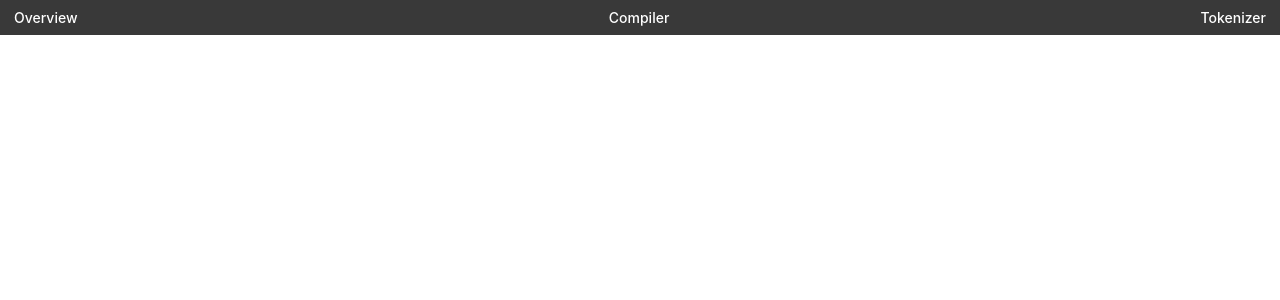
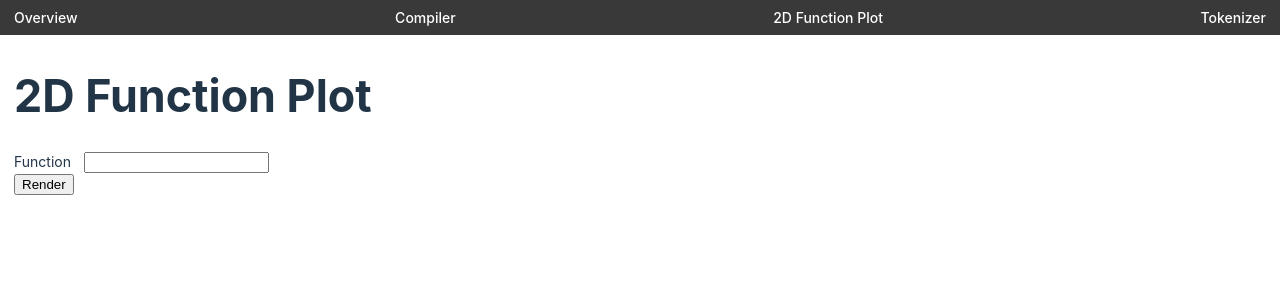
Before and after one commit to ketiboldiais/woven, a React (Vite) app: page /function-plot-2d in a window 1280 px wide. Shown: the top 300 px of the page. Built offline with nearby package versions, Linux system fonts and the light colour scheme.

Commit message:
create 2d function plot page

```diff
--- a/src/App.css
+++ b/src/App.css
@@ -21,3 +21,8 @@ nav a {
   color: white;
   padding: 0.5em;
 }
+
+
+.text-input input {
+  margin: 0 1em;
+}
--- a/src/App.tsx
+++ b/src/App.tsx
@@ -2,6 +2,7 @@ import './App.css';
 import Overview from './pages/overview.mdx';
 import Compiler from './pages/compiler.mdx';
 import Tokenizer from './pages/tokenizer.mdx';
+import FunctionPlot2D from './pages/function-plot-2d.mdx';
 import { BrowserRouter, Link, Route, Routes } from 'react-router-dom';
 
 type LinkObject = {
@@ -16,6 +17,7 @@ type LinkObject = {
 const links: LinkObject[] = [
   { text: 'Overview', path: '/', page: <Overview /> },
   { text: 'Compiler', path: '/compiler', page: <Compiler /> },
+  { text: '2D Function Plot', path: '/function-plot-2d', page: <FunctionPlot2D /> },
   { text: 'Tokenizer', path: '/tokenizer', page: <Tokenizer /> },
 ];
 
@@ -34,10 +36,10 @@ const Nav = () => (
 function App() {
   return (
     <BrowserRouter>
-      <Nav/>
+      <Nav />
       <main>
         <Routes>
-          <Route path={'/'} element={<Overview/>} />
+          <Route path={'/'} element={<Overview />} />
           {links.map((link) => (
             <Route path={link.path} key={link.path} element={link.page} />
           ))}
--- /dev/null
+++ b/src/components/FPlot2D.tsx
@@ -0,0 +1,20 @@
+import { useState } from 'react';
+import { FPlot2D } from './Graphics';
+import { TextInput } from './TextInput';
+
+export const FunctionPlotter = () => {
+  const [f, setF] = useState('');
+  const [plot, setPlot] = useState(false);
+  const render = () => setPlot(true);
+  return (
+    <div>
+      <TextInput
+				label={'Function'}
+				value={f}
+				onChange={(e) => setF(e.target.value)}
+			/>
+      <button onClick={() => render()}>Render</button>
+      {plot && f && <FPlot2D fn={f} />}
+    </div>
+  );
+};
--- /dev/null
+++ b/src/components/Graphics.tsx
@@ -0,0 +1,107 @@
+import {
+  RenderablePath,
+  RenderableGroup,
+  isPath,
+  isGroup,
+  isText,
+  RenderableText,
+  tuple,
+  coord,
+  line2D,
+  group,
+  plot2D,
+  text,
+  grid2D,
+  circle,
+  svg,
+} from '../lib/main';
+
+const Path = ({ of }: { of: RenderablePath }) => (
+  <path
+    d={of.toString()}
+    stroke={of.$stroke}
+    strokeWidth={of.$strokeWidth}
+    fill={of.$fill}
+    fillOpacity={of.$fillOpacity}
+    strokeDasharray={of.$strokeDashArray}
+  />
+);
+
+const Group = ({ of }: { of: RenderableGroup }) => (
+  <g
+    stroke={of.$stroke}
+    strokeWidth={of.$strokeWidth}
+    fill={of.$fill}
+    fillOpacity={of.$fillOpacity}
+    strokeDasharray={of.$strokeDashArray}
+  >
+    {of.$children.map((c, i) => {
+      if (isPath(c)) {
+        return <Path of={c} key={`path-${i}`} />;
+      } else if (isGroup(c)) {
+        return <Group of={c} key={`group-${i}`} />;
+      } else if (isText(c)) {
+        return <Text of={c} key={`text-${i}`} />;
+      }
+      {
+        return <></>;
+      }
+    })}
+  </g>
+);
+
+const Text = ({ of }: { of: RenderableText }) => (
+  <text
+    x={of.$position.x}
+    y={of.$position.y}
+    fontSize={of.$fontSize}
+    fontFamily={of.$fontFamily}
+    fill={of.$fill}
+    textDecoration={of.$textDecoration}
+    textAnchor={of.$textAnchor}
+  >
+    {of.$text}
+  </text>
+);
+
+export const FPlot2D = ({ fn }: {
+  /**
+   * The function to plot.
+   * This is a string of the form `f(x) = E`,
+   * where `f` is the name of the function, `x`
+   * is the variable, and `E` is expression
+   * corresponding to the rule of assignment.
+   */
+  fn: string
+}) => {
+  const xdomain = tuple(-5, 5);
+  const ydomain = tuple(-5, 5);
+  const gridIncrement = 1;
+  const cs = coord(xdomain, ydomain);
+  const xAxis = line2D([-10, 0], [10, 0]);
+  const yAxis = line2D([0, -10], [0, 10]);
+  const axes = group([xAxis, yAxis]).stroke('grey').strokeWidth(0.5);
+  const curve = plot2D(`${fn}`, xdomain, ydomain);
+  const elements = group([
+    axes,
+    grid2D(xdomain, ydomain, gridIncrement).stroke('lightgrey').strokeWidth(0.25),
+    curve.path().fill('none').stroke('red'),
+  ]).coordinateSystem(cs);
+  const s = svg(250, 250).children([elements]).done();
+
+  return (
+    <svg viewBox={s.$viewBox} preserveAspectRatio={s.$preserveAspectRatio}>
+      {s.map((c, i) => {
+        if (isPath(c)) {
+          return <Path of={c} key={`path-${i}`} />;
+        } else if (isGroup(c)) {
+          return <Group of={c} key={`group-${i}`} />;
+        } else if (isText(c)) {
+          return <Text of={c} key={`text-${i}`} />;
+        } else {
+          return <></>;
+        }
+      })}
+    </svg>
+  );
+};
--- a/src/components/Terminal.tsx
+++ b/src/components/Terminal.tsx
@@ -3,106 +3,7 @@ import css from './Terminal.module.scss';
 import {
   compiler,
   strof,
-  svg,
-  isPath,
-  isGroup,
-  RenderablePath,
-  RenderableGroup,
-  group,
-  line2D,
-  grid2D,
-  coord,
-  plot2D,
-  tuple,
-  circle,
-  text,
-  RenderableText,
-  isText,
 } from '../lib/main';
-
-const Path = ({ of }: { of: RenderablePath }) => (
-  <path
-    d={of.toString()}
-    stroke={of.$stroke}
-    strokeWidth={of.$strokeWidth}
-    fill={of.$fill}
-    fillOpacity={of.$fillOpacity}
-    strokeDasharray={of.$strokeDashArray}
-  />
-);
-
-const Group = ({ of }: { of: RenderableGroup }) => (
-  <g
-    stroke={of.$stroke}
-    strokeWidth={of.$strokeWidth}
-    fill={of.$fill}
-    fillOpacity={of.$fillOpacity}
-    strokeDasharray={of.$strokeDashArray}
-  >
-    {of.$children.map((c, i) => {
-      if (isPath(c)) {
-        return <Path of={c} key={`path-${i}`} />;
-      } else if (isGroup(c)) {
-        return <Group of={c} key={`group-${i}`} />;
-      } else if (isText(c)) {
-        return <Text of={c} key={`text-${i}`} />;
-      }
-      {
-        return <></>;
-      }
-    })}
-  </g>
-);
-
-const Text = ({ of }: { of: RenderableText }) => (
-  <text
-    x={of.$position.x}
-    y={of.$position.y}
-    fontSize={of.$fontSize}
-    fontFamily={of.$fontFamily}
-    fill={of.$fill}
-    textDecoration={of.$textDecoration}
-    textAnchor={of.$textAnchor}
-  >
-    {of.$text}
-  </text>
-);
-
-const Sketch = () => {
-  const xdomain = tuple(-5, 5);
-  const ydomain = tuple(-5, 5);
-  const gridIncrement = 1;
-  const cs = coord(xdomain, ydomain);
-  const xAxis = line2D([-10, 0], [10, 0]);
-  const yAxis = line2D([0, -10], [0, 10]);
-  const axes = group([xAxis, yAxis]).stroke('grey').strokeWidth(0.5);
-  const curve = plot2D(`f(x) = sin(x)`, xdomain, ydomain);
-  const txt = text('(3,3)').at(3, 3).fontSize('8px').textAnchor('middle');
-  const elements = group([
-    axes,
-    grid2D(xdomain, ydomain, gridIncrement).stroke('lightgrey').strokeWidth(0.25),
-    curve.path().fill('none').stroke('red'),
-    circle(3, 3).r(0.1).path().fill('slategrey'),
-    txt,
-  ]).coordinateSystem(cs);
-  const s = svg(250, 250).children([elements]).done();
-
-  return (
-    <svg viewBox={s.$viewBox} preserveAspectRatio={s.$preserveAspectRatio}>
-      {s.map((c, i) => {
-        if (isPath(c)) {
-          return <Path of={c} key={`path-${i}`} />;
-        } else if (isGroup(c)) {
-          return <Group of={c} key={`group-${i}`} />;
-        } else if (isText(c)) {
-          return <Text of={c} key={`text-${i}`} />;
-        } else {
-          return <></>;
-        }
-      })}
-    </svg>
-  );
-};
 
 export default function Terminal() {
   const [code, setCode] = useState('');
@@ -133,7 +34,6 @@ export default function Terminal() {
       </div>
       <textarea value={code} onChange={(e) => setCode(e.target.value)} />
       <pre>{output}</pre>
-      <Sketch />
     </div>
   );
 }
--- /dev/null
+++ b/src/components/TextInput.tsx
@@ -0,0 +1,21 @@
+import { ChangeEvent } from 'react';
+
+export const TextInput = ({
+  label,
+  value,
+  onChange,
+}: {
+  /** The text input’s label. */
+  label: string;
+  /** The value of this text input. */
+  value: string;
+  /** The on-change handler. */
+  onChange: (event: ChangeEvent<HTMLInputElement>) => void;
+}) => {
+  return (
+    <section className={'text-input'}>
+      <label>{label}</label>
+      <input type={'text'} value={value} onChange={(e) => onChange(e)} />
+    </section>
+  );
+};
--- /dev/null
+++ b/src/pages/function-plot-2d.mdx
@@ -0,0 +1,5 @@
+import {FunctionPlotter} from '../components/FPlot2D';
+
+# 2D Function Plot
+
+<FunctionPlotter/>
```
